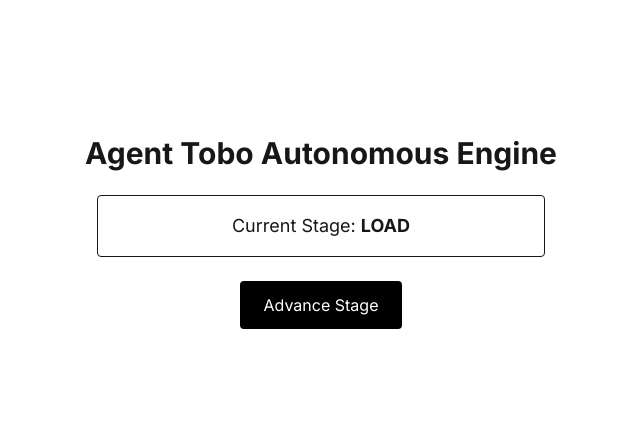
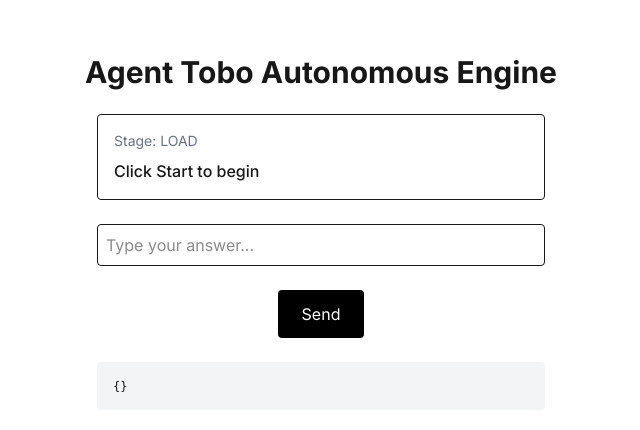
Before and after one commit to srikrishnakanth/agent-tobo-web, a Next.js app: page / in a window 1280 px wide. Shown: the part 168-598 px from the top of the page, without its empty margins (319-959 px from the left). Built offline with nearby package versions, Linux system fonts and the light colour scheme.

Commit message:
convert to conversational autonomous UI

```diff
--- /dev/null
+++ b/core/engine/autonomous-engine.ts
@@ -0,0 +1,34 @@
+import { advanceStage } from "../state/stage-machine"
+import { SessionState } from "../state/session-types"
+
+function nextQuestion(session: SessionState): string {
+  const s = session.scope
+
+  if (!s.businessName)
+    return "What is your business name?"
+
+  if (!s.platforms || s.platforms.length === 0)
+    return "Which platform do you need? (web / android / ios)"
+
+  if (!s.features || s.features.length === 0)
+    return "List key features separated by comma."
+
+  return "All requirements captured."
+}
+
+export function runAutonomousCycle(session: SessionState) {
+  const question = nextQuestion(session)
+
+  if (question === "All requirements captured.") {
+    const nextStage = advanceStage(session)
+    return {
+      nextStage,
+      question: "Moving to next stage...",
+    }
+  }
+
+  return {
+    nextStage: session.stage,
+    question,
+  }
+}
--- a/src/app/page.tsx
+++ b/src/app/page.tsx
@@ -15,28 +15,40 @@ type Stage =
 
 export default function Home() {
   const [stage, setStage] = useState<Stage>("LOAD")
-  const [response, setResponse] = useState<any>(null)
+  const [scope, setScope] = useState<any>({})
+  const [question, setQuestion] = useState("Click Start to begin")
+  const [input, setInput] = useState("")
   const [loading, setLoading] = useState(false)
 
-  async function advance() {
+  async function send() {
     setLoading(true)
+
+    let updatedScope = { ...scope }
+
+    if (!scope.businessName) {
+      updatedScope.businessName = input
+    } else if (!scope.platforms) {
+      updatedScope.platforms = [input]
+    } else if (!scope.features) {
+      updatedScope.features = input.split(",").map((f) => f.trim())
+    }
 
     const res = await fetch("/api/autonomous", {
       method: "POST",
-      headers: {
-        "Content-Type": "application/json",
-      },
+      headers: { "Content-Type": "application/json" },
       body: JSON.stringify({
         projectId: "demo",
         stage,
-        scope: {},
+        scope: updatedScope,
       }),
     })
 
     const data = await res.json()
 
+    setScope(updatedScope)
     setStage(data.nextStage)
-    setResponse(data)
+    setQuestion(data.question)
+    setInput("")
     setLoading(false)
   }
 
@@ -44,25 +56,29 @@ export default function Home() {
     <main className="min-h-screen flex flex-col items-center justify-center gap-6 p-6">
       <h1 className="text-3xl font-bold">Agent Tobo Autonomous Engine</h1>
 
-      <div className="border p-4 rounded w-full max-w-md text-center">
-        <p className="text-lg">
-          Current Stage: <strong>{stage}</strong>
-        </p>
+      <div className="border p-4 rounded w-full max-w-md">
+        <p className="mb-2 text-sm text-gray-500">Stage: {stage}</p>
+        <p className="font-medium">{question}</p>
       </div>
 
+      <input
+        value={input}
+        onChange={(e) => setInput(e.target.value)}
+        className="border p-2 rounded w-full max-w-md"
+        placeholder="Type your answer..."
+      />
+
       <button
-        onClick={advance}
+        onClick={send}
         disabled={loading}
         className="px-6 py-3 bg-black text-white rounded"
       >
-        {loading ? "Processing..." : "Advance Stage"}
+        {loading ? "Processing..." : "Send"}
       </button>
 
-      {response && (
-        <pre className="bg-gray-100 p-4 rounded w-full max-w-md overflow-auto text-sm">
-          {JSON.stringify(response, null, 2)}
-        </pre>
-      )}
+      <pre className="bg-gray-100 p-4 rounded w-full max-w-md text-xs overflow-auto">
+        {JSON.stringify(scope, null, 2)}
+      </pre>
     </main>
   )
 }
```
